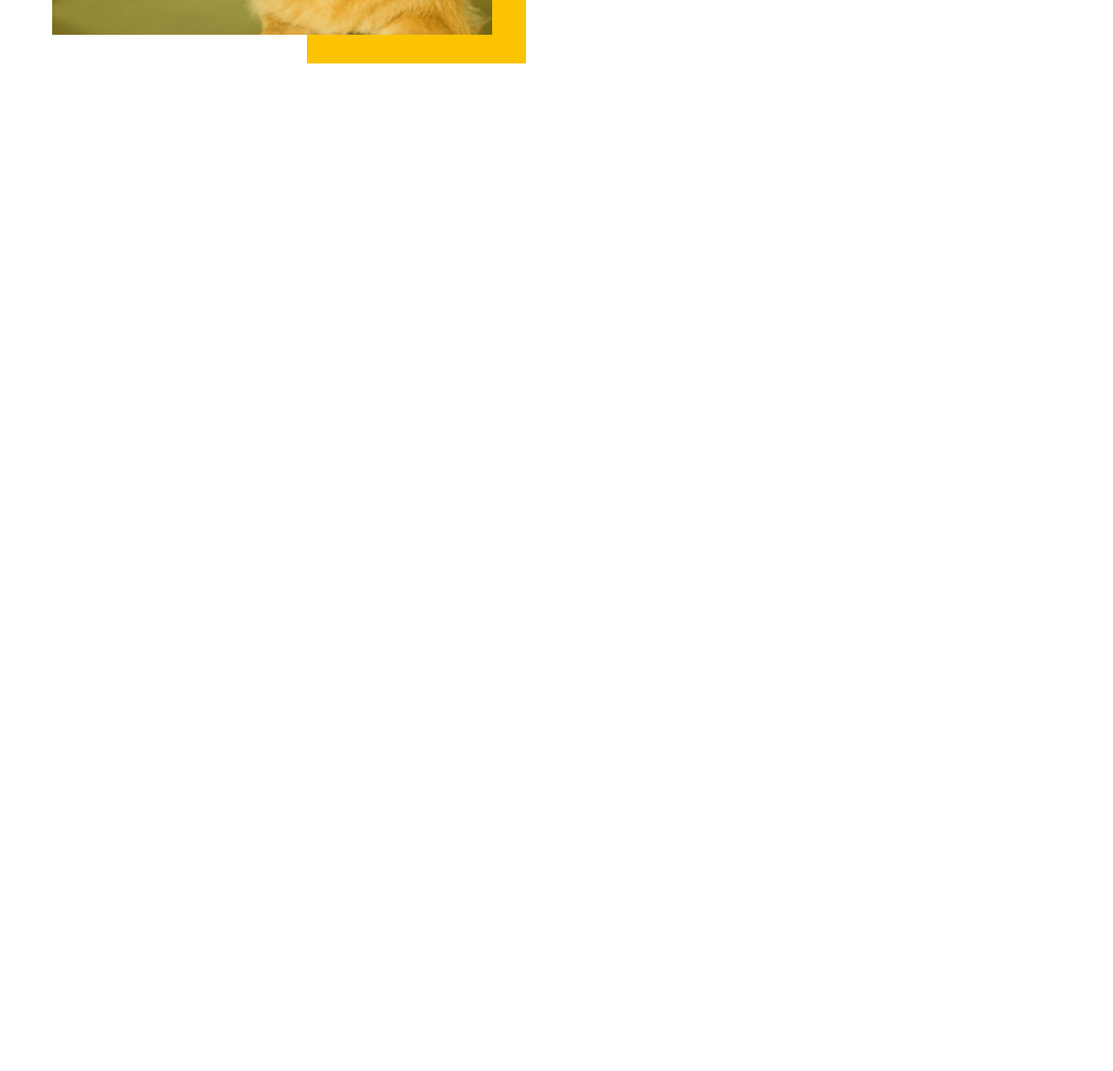
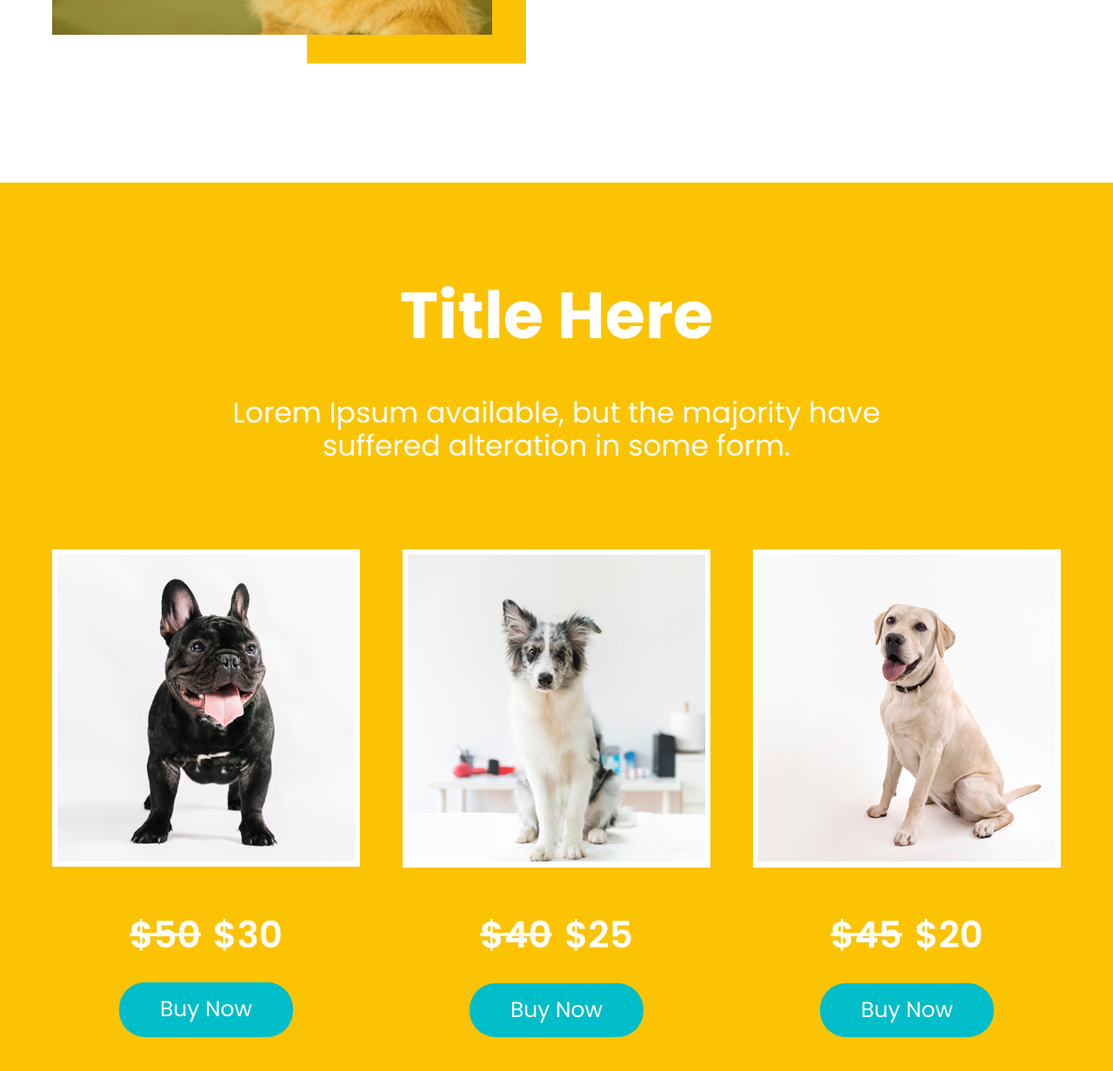
Before and after one commit to WalkingFrozenFish/veterinary, a plain HTML site: page index.html in a window 1280 px wide. Shown: the part 3371-4603 px from the top of the page at 87% size. Before the commit the page ends 3581 px from the top, so only its background shows below. Drawn offline with Linux system fonts and the light colour scheme.

Commit message:
Добавил блок с ценами

```diff
--- a/css/style.css
+++ b/css/style.css
@@ -308,5 +308,32 @@
 
 .card-text {
     font-size: 25px;
-    /* max-width: 337px; */
 }
+
+.card-price {
+    width: 190px;
+    display: flex;
+    justify-content: space-around;
+    align-items: center;
+    margin: auto;
+    margin-bottom: 30px;
+}
+
+.old-price, .new-price {
+    font-size: 42px;
+    font-weight: 600;
+}
+
+.old-price {
+    text-decoration: line-through;
+}
+
+.button-buy {
+    padding: 17px 47px;
+    background-color: #00bec9;
+    color: #ffffff;
+    border-radius: 30px;
+    font-size: 25px;
+    border: none;
+    cursor: pointer;
+}
--- a/index.html
+++ b/index.html
@@ -122,5 +122,41 @@
         <!-- /.container -->
     </section>
     <!-- /.video -->
+
+    <section class="card card-second">
+        <div class="container card-container">
+            <h2 class="card-main-title">Title Here</h2>
+            <p class="card-description"> Lorem Ipsum available, but the majority have<br>suffered alteration in some form.</p>
+            <div class="card-block">
+                <div class="card-item">
+                    <img src="img/price/price-1.jpg" alt="Card: Image" class="card-image">
+                    <div class="card-price">
+                        <span class="old-price">$50</span>
+                        <span class="new-price">$30</span>
+                    </div>
+                    <button class="button button-buy">Buy Now</button>
+                </div>
+                <div class="card-item">
+                    <img src="img/price/price-2.jpg" alt="Card: Image" class="card-image">
+                    <div class="card-price">
+                        <span class="old-price">$40</span>
+                        <span class="new-price">$25</span>
+                    </div>
+                    <button class="button button-buy">Buy Now</button>
+                </div>
+                <div class="card-item">
+                    <img src="img/price/price-3.jpg" alt="Card: Image" class="card-image">
+                    <div class="card-price">
+                        <span class="old-price">$45</span>
+                        <span class="new-price">$20</span>
+                    </div>
+                    <button class="button button-buy">Buy Now</button>
+                </div>
+            </div>
+            <!-- /.card-block -->
+        </div>
+        <!-- /.container card-container -->
+    </section>
+    <!-- /.card card-second -->
 </body>
 </html>
```
Also changed, not shown: img/price/price-1.jpg (added), img/price/price-2.jpg (added), img/price/price-3.jpg (added).
